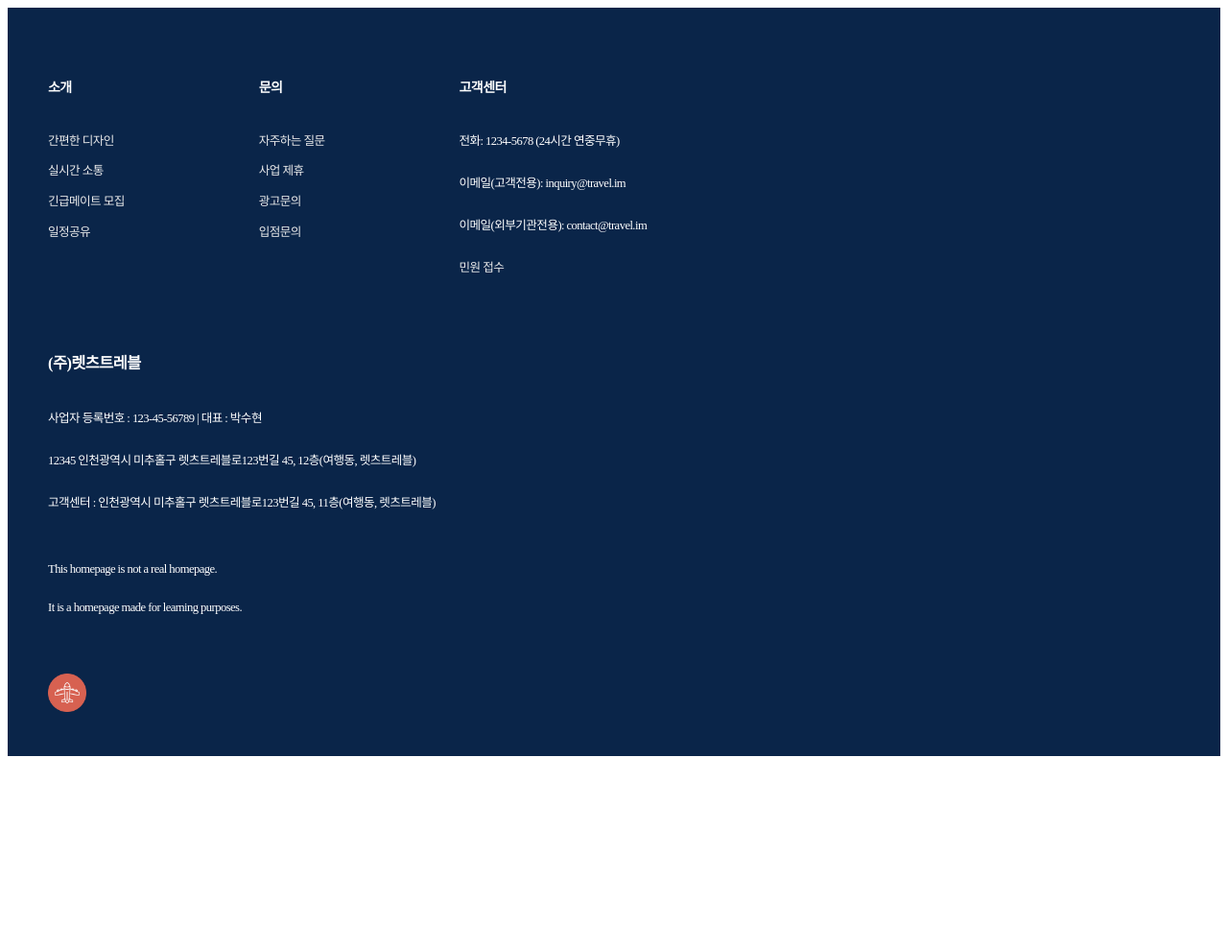
After one commit to psh0121/kukbi_project_self_use_jsp, a Java web app: page /fixJSP/footer.jsp in a window 1280 px wide. The commit adds this page. Shown: the top 987 px of the page at 96% size. Run offline with Tomcat 11, a stand-in JSP engine, Linux system fonts and the light colour scheme; some web fonts are replaced.

Commit message:
[홈] header와 footer 분리하기

```diff
--- /dev/null
+++ b/Project/WebContent/fixJSP/footer.jsp
@@ -0,0 +1,122 @@
+<%@ page language="java" contentType="text/html; charset=UTF-8"
+    pageEncoding="UTF-8"%>
+<!DOCTYPE html>
+<html>
+<head>
+<meta charset="UTF-8">
+<title>Insert title here</title>
+
+<!-- 스타일 -->
+<style type="text/css">
+@font-face {
+    font-family: 'NanumSquareNeo-Variable';
+    src: url('https://cdn.jsdelivr.net/gh/projectnoonnu/noonfonts_11-01@1.0/NanumSquareNeo-Variable.woff2') format('woff2');
+    font-weight: normal;
+    font-style: normal;
+}
+
+/* 웹폰트 : 강원교육튼튼체 */
+@font-face {
+    font-family: 'GangwonEduPowerExtraBoldA';
+    src: url('https://cdn.jsdelivr.net/gh/projectnoonnu/noonfonts_2201-2@1.0/GangwonEduPowerExtraBoldA.woff') format('woff');
+    font-weight: normal;
+    font-style: normal;
+}
+
+html {
+	font-size: 14px;
+	font-family: 'NanumSquareNeo-Variable';
+}
+
+body {
+	height: 4000px;
+	overflow-x: hidden; 	/* 수평 스크롤 제거 */
+	letter-spacing: -0.04rem;
+}
+
+footer {
+	padding: 3em;
+	background-color: rgb(10, 37, 73);
+}
+
+footer h3, footer h4 {
+	color: white;
+	padding: 0.8em 0;
+}
+
+footer a {
+	font-size: 0.9rem;
+	color: rgb(235, 235, 235);
+	text-decoration: none;
+	padding: 0.5em 0;
+}
+
+footer p {
+	color: white;
+	padding: 0.5em 0;
+	font-size: 0.9rem;
+}
+
+.footer-icon {
+	width: 40px;
+	height: 40px;
+	margin-top: 3em;
+}
+
+.title-footer {
+	/* display: flex - footer의 타이틀 정보를 가로로 설정 */
+	display: flex;
+}
+
+.sub-title-footer {
+	margin: 0 10em 3em 0;
+}
+
+.sub-title-footer a {
+	/* display: block - 인라인 형식의 a태그 블록모드로 설정 */
+	display: block;
+}
+</style>
+
+</head>
+<body>
+	<!-- footer -->
+	<footer>
+		<div class="title-footer">
+			<div class="sub-title-footer">
+				<h4>소개</h4>
+				<a href="./about.jsp">간편한 디자인</a>
+				<a href="./about.jsp">실시간 소통</a>
+				<a href="./about.jsp">긴급메이트 모집</a>
+				<a href="./about.jsp">일정공유</a>
+			</div>
+
+			<div class="sub-title-footer">
+				<h4>문의</h4>
+				<a href="./fqa.jsp">자주하는 질문</a>
+				<a href="./contact.jsp">사업 제휴</a>
+				<a href="./contact.jsp">광고문의</a>
+				<a href="./contact.jsp">입점문의</a>
+			</div>
+
+			<div class="sub-title-footer">
+				<h4>고객센터</h4>
+				<p>전화: 1234-5678 (24시간 연중무휴)</p>
+				<p>이메일(고객전용): inquiry@travel.im</p>
+				<p>이메일(외부기관전용): contact@travel.im</p>
+				<a href="./contact.jsp">민원 접수</a>
+			</div>
+		</div>
+		<div>
+            <h3>(주)렛츠트레블</h3>
+            <p> 사업자 등록번호 : 123-45-56789 | 대표 : 박수현</p>
+            <p>12345 인천광역시 미추홀구 렛츠트레블로123번길 45, 12층(여행동, 렛츠트레블)</p>
+            <p>고객센터 : 인천광역시 미추홀구 렛츠트레블로123번길 45, 11층(여행동, 렛츠트레블)</p>
+            <br>
+            <p>This homepage is not a real homepage.</p>
+            <p>It is a homepage made for learning purposes.</p>
+            <img class="footer-icon" src="./image/icon.png">
+		</div>
+	</footer>
+</body>
+</html>
```
Also changed, not shown: Project/WebContent/fixJSP/header.jsp (added, +104 -0 lines), Project/WebContent/index.jsp (+3 -51 lines), Project/WebContent/stylecss/style.css (+0 -93 lines).
